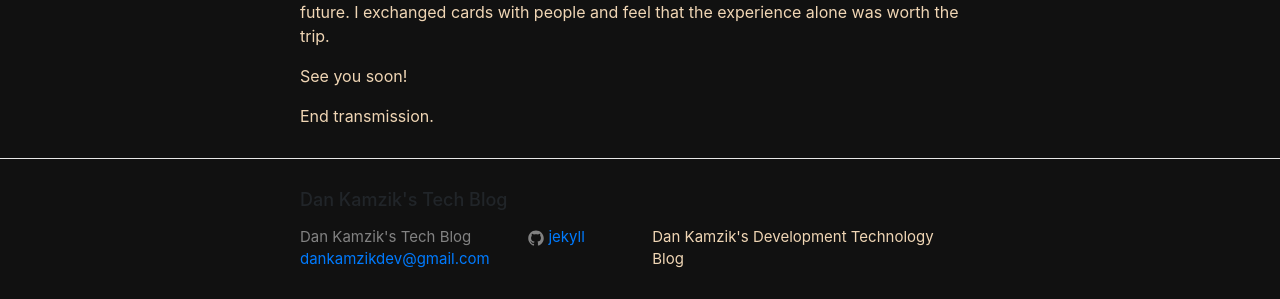
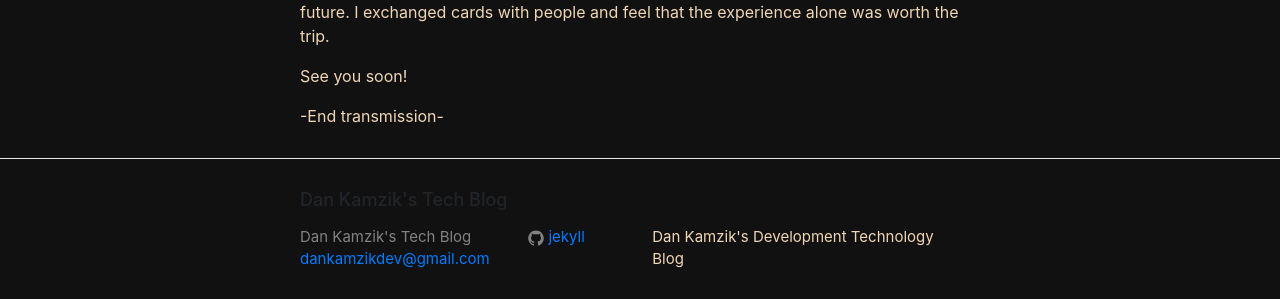
Before and after one commit to dankamzik/dankamzik.github.io, a Jekyll site: the page built from _posts/2018-5-30-digital-design-networking.markdown, in a window 1280 px wide. Shown: the part 727-1026 px from the top of the page. Built offline with Jekyll 4.4.1, drawn with Linux system fonts in a browser that asks for light colours; nearby versions of some CDN libraries.

Commit message:
update blog

```diff
--- a/_posts/2018-05-28-wordpress-15th-anniversary.markdown
+++ b/_posts/2018-05-28-wordpress-15th-anniversary.markdown
@@ -27,4 +27,4 @@ https://2018.nyc.wordcamp.org/
 
 See you soon!
 
-End Transmission.
+-End Transmission-
--- a/_posts/2018-5-30-digital-design-networking.markdown
+++ b/_posts/2018-5-30-digital-design-networking.markdown
@@ -23,4 +23,4 @@ as well as their goals and aspirations for the future. I exchanged cards with pe
 
 See you soon!
 
-End transmission.
+-End transmission-
```
Also changed, not shown: 1 other file.
